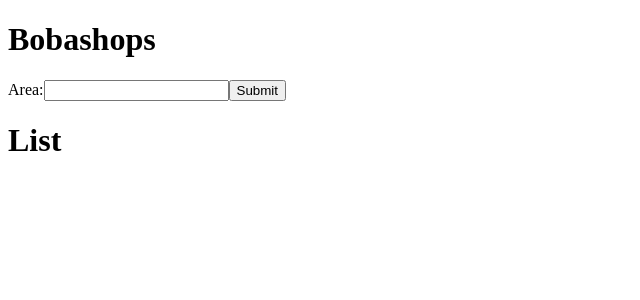
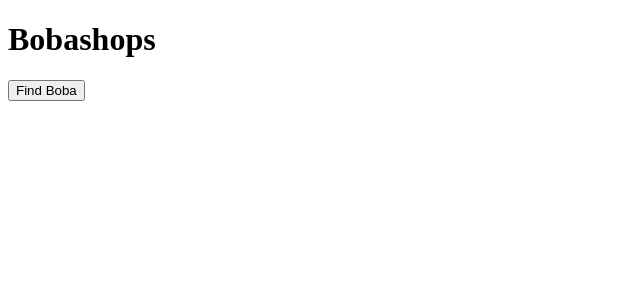
Before and after one commit to Li-Victor/bobashops, a Next.js app: page / in a window 1280 px wide. Shown: the top 300 px of the page, without its empty margins (0-640 px from the left). Built offline with nearby package versions, Linux system fonts and the light colour scheme.

Commit message:
added nodemon and able to search nearby bobashops

```diff
--- a/components/List.js
+++ b/components/List.js
@@ -3,13 +3,8 @@
 import * as React from 'react';
 
 type Props = {
-  loading: boolean,
-  searchTerm: string
+  stores: Array<string>
 };
-const List = ({ loading, searchTerm }: Props) => {
-  if (loading) {
-    return <div>Searching for {searchTerm}...</div>;
-  }
-  return <h1>List</h1>;
-};
+
+const List = ({ stores }: Props) => <h1>List</h1>;
 export default List;
--- a/components/Search.js
+++ /dev/null
@@ -1,21 +0,0 @@
-// @flow
-
-import * as React from 'react';
-
-type Props = {
-  searchTerm: string,
-  onChange: Function,
-  onSubmit: Function
-};
-
-const Search = ({ searchTerm, onChange, onSubmit }: Props) => (
-  <form onSubmit={onSubmit}>
-    <label>
-      Area:
-      <input type="text" value={searchTerm} onChange={onChange} />
-    </label>
-    <input type="submit" value="Submit" />
-  </form>
-);
-
-export default Search;
--- /dev/null
+++ b/nodemon.json
@@ -0,0 +1,3 @@
+{
+  "watch": ["src/**/*.js"]
+}
--- a/pages/index.js
+++ b/pages/index.js
@@ -1,48 +1,73 @@
 // @flow
 
 import * as React from 'react';
+import fetch from 'isomorphic-fetch';
 import Header from '../components/Header';
 import List from '../components/List';
-import Search from '../components/Search';
 
 type State = {
-  searchTerm: string,
-  loading: boolean
+  loading: boolean,
+  locationError: boolean,
+  stores: Array<string>
 };
 
 class HomePage extends React.Component<{}, State> {
   state = {
-    searchTerm: '',
-    loading: false
+    loading: false,
+    locationError: false,
+    stores: []
   };
 
-  handleChange = (event: SyntheticInputEvent<HTMLInputElement>) => {
+  buttonClick = () => {
     this.setState({
-      searchTerm: event.currentTarget.value
-    });
-  };
-
-  handleSubmit = (event: SyntheticEvent<HTMLFormElement>) => {
-    event.preventDefault();
-    this.setState({
+      locationError: false,
       loading: true
     });
 
-    // search request
-    setTimeout(() => {
-      this.setState({
-        loading: false
-      });
-    }, 1000);
+    navigator.geolocation.getCurrentPosition(
+      position => {
+        const { latitude, longitude } = position.coords;
+        console.log(latitude);
+        console.log(longitude);
+        const port = process.env.PORT || 3000;
+        fetch(`http://localhost:${port}/shops?lat=${latitude}&long=${longitude}`)
+          .then(response => response.json())
+          .then(response => {
+            console.log(response);
+            this.setState({
+              loading: false
+            });
+          });
+      },
+      () => {
+        this.setState({
+          locationError: true,
+          loading: false
+        });
+      },
+      {
+        enableHighAccuracy: false,
+        timeout: 60000,
+        maximumAge: 10000
+      }
+    );
   };
 
   render() {
-    const { searchTerm, loading } = this.state;
+    const { loading, locationError, stores } = this.state;
     return (
       <div>
         <Header name="Bobashops" />
-        <Search searchTerm={searchTerm} onChange={this.handleChange} onSubmit={this.handleSubmit} />
-        <List loading={loading} searchTerm={searchTerm} />
+
+        {locationError && <h1>Unable to retrieve your location.</h1>}
+        {loading ? (
+          <h1>Finding Stores...</h1>
+        ) : (
+          <div>
+            <button onClick={this.buttonClick}>{locationError ? 'Retry' : 'Find Boba'}</button>
+            {stores.length !== 0 && <List stores={stores} />}
+          </div>
+        )}
       </div>
     );
   }
```
Also changed, not shown: flow-typed/npm/isomorphic-fetch_v2.x.x.js (added, +7 -0 lines), package.json (+6 -3 lines), src/server.js (+16 -0 lines), 1 other file (tests, documents, lock files or other folders).
